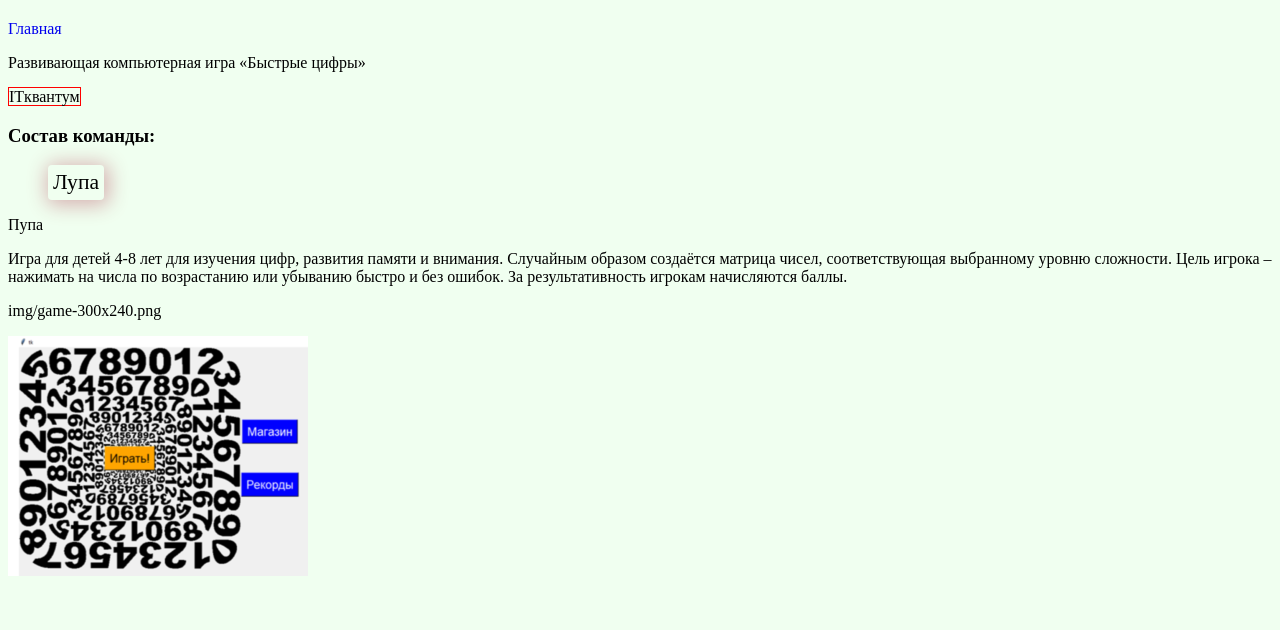
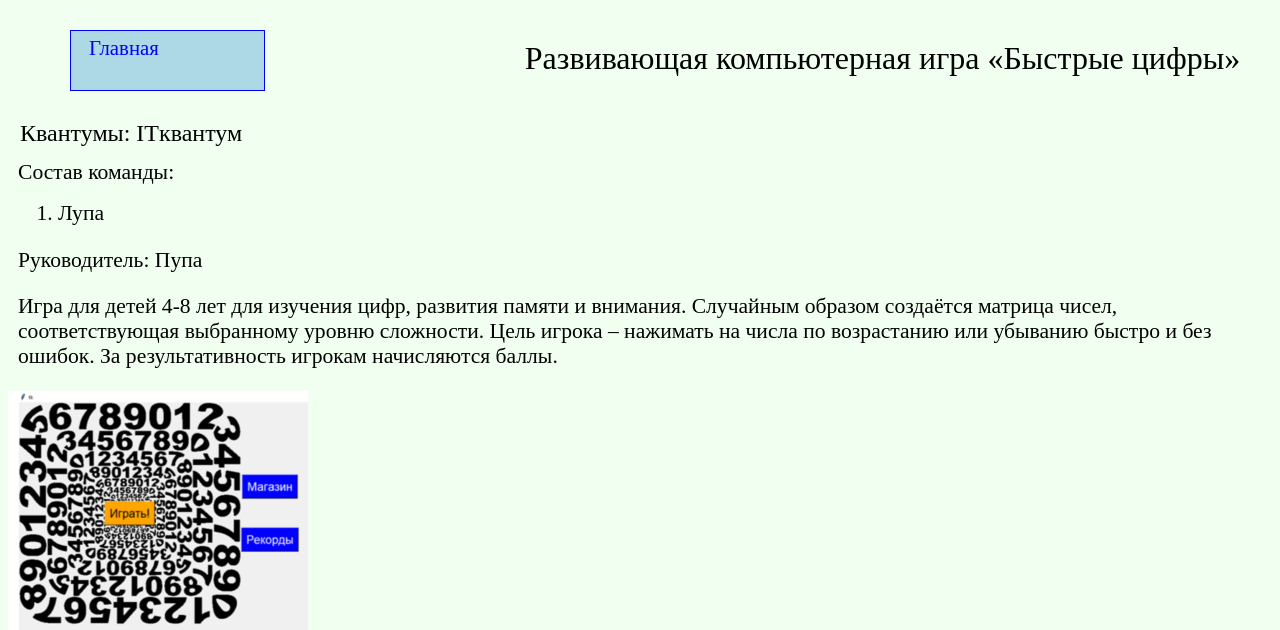
Before and after one commit to PineapplePizza-UI/kvant_projects, a Django app: page /project/2 in a window 1280 px wide. Shown: the top 630 px of the page. Run offline with Django 3.2, Linux system fonts and the light colour scheme; data comes from the database, SQL or seed files in the repository; some libraries are stand-ins or nearby versions.

Commit message:
Доделано позиционриование и изменён дизайн

```diff
--- a/kvant_projects/apps/kvant_proj/static/style.css
+++ b/kvant_projects/apps/kvant_proj/static/style.css
@@ -80,7 +63,7 @@
  }
  .link_to_main{
      background-color: #ADD8E6;
-     border: 1px solid red;
+     border: 1px solid blue;
      width:170px;
             height: 49px;
             top:30px;
@@ -137,3 +126,37 @@
  #line{
      margin-top: 120px;
  }
+ #logo1{
+     margin-left: 70px;
+ }
+ #proj_name{
+     width: 800px;
+     top: 8px;
+     left: 41%;
+     position: fixed;
+     font-size: 200%;
+ }
+ #kvant{
+   position: fixed;
+     left:20px;
+     top: 120px;
+ font-size: 150%;
+ }
+ .kv-in-list{
+     font-size: 135%;
+ }
+ #master{
+     font-size: 135%;
+     margin-left: 10px;
+ }
+#proj_description{
+    font-size: 135%;
+    margin-left: 10px;
+}
+.proj_members{
+    margin: 160px 10px 10px 10px;
+}
+#members{
+    font-size:135%;
+    margin-bottom: 1px;
+}
--- a/kvant_projects/apps/kvant_proj/static/u.css
+++ b/kvant_projects/apps/kvant_proj/static/u.css
@@ -1,3 +1,4 @@
+
 
         body {
             background-color: #F0FFF0;
@@ -78,6 +79,12 @@
          float: left;
          margin: 10px 20px 20px 300px;
  }
+ .kvan_list{
+     float: left;
+     border: 1px solid blue;
+     width: 40%;
+     margin: 20px 40px 20px 30px;
+ }
  #pic_go_back{
      position: fixed;
      top:30px;
@@ -125,12 +132,13 @@
  #proj_name{
      width: 800px;
      top: 8px;
-     left: 500px;
+     left: 50%;
      position: fixed;
      font-size: 200%;
  }
  #kvant{
-     margin: 115px 20px 10px 20px;
+    color: red;
+     margin: 100px 20px 10px 20px;
  font-size: 150%;
  }
  .kv-in-list{
--- a/kvant_projects/apps/kvant_proj/templates/index.html
+++ b/kvant_projects/apps/kvant_proj/templates/index.html
@@ -4,7 +4,7 @@
 <head>
     <meta charset="UTF-8">
     <title>Title</title>
-    <link rel="stylesheet" href="{% static 'u.css' %}">
+    <link rel="stylesheet" href="{% static 'style.css' %}">
 </head>
 <body>
               {% block content %}
--- a/kvant_projects/apps/kvant_proj/templates/kvantum_list.html
+++ b/kvant_projects/apps/kvant_proj/templates/kvantum_list.html
@@ -9,7 +9,7 @@
         <a href="{% url 'kvantum' kvant.id %}">
         <div class="kvan_list">
            <p class="links_in_kvantlist" >{{ kvant.kvantum }}  </p>
-            <img  src="static/{{kvant.kvantum_logo}}" width="300px" height="200px">
+            <img id="logo_in_link" src="static/{{kvant.kvantum_logo}}" width="300px" height="200px">
         </div>
         </a>
     {% endfor %}
--- a/kvant_projects/apps/kvant_proj/templates/project.html
+++ b/kvant_projects/apps/kvant_proj/templates/project.html
@@ -1,25 +1,27 @@
 {% extends 'index.html' %}
 {% block content %}
-    <a href={% url "index" %}>Главная</a>
-<p>{{ project.project_name }}</p>
-    <p>
+     <a  href={% url "index" %}>
+    <!--<img id="pic_go_back" src="kvant_projects/apps/kvant_proj/static/img/go_back.jpg">  Можете укзатать нормальны адрес для картинки-->
+    </a>
+    <a class="link_to_main" href={% url "index" %}>Главная</a>
+<p id="proj_name">{{ project.project_name }}</p>
+<div id="kvant">Квантумы:
         {% for kvantum in kvantums %}
-            <span style="border: 1px solid red">{{ kvantum.kvantum }}</span>
+            <span  > {{ kvantum.kvantum }}</span>
         {% endfor %}
-
-    </p>
-    <h3>Состав команды:</h3>
+</div>
+<div class="proj_members">
+    <p id="members">Состав команды:</p>
     <ol>
         {% for kv in kvantirianec %}
-            <li class="kv-in-list"
-                style="display: inline-block; padding: 5px; box-shadow: 2px 2px 20px 3px #d6b0b0;border-radius: 4px;">
+            <li class="kv-in-list">
                 {{ kv.fio }}
             </li>
         {% endfor %}
     </ol>
-    <p>{{ project.master.fio }}</p>
-    <p>{{ project.description }}</p>
-    <p>{{ project.img }}</p>
+</div>
+    <p id="master"> Руководитель: {{ project.master.fio }}</p>
+    <p id="proj_description">{{ project.description }}</p>
     <img src="/static/{{ project.img }}">
 {#    <img src="{% url 'static' project.img %}">#}
 
```
Also changed, not shown: other parts of kvant_projects/apps/kvant_proj/static/style.css (+15 -26 lines), kvant_projects/apps/kvant_proj/static/style1.css (+27 -3 lines).
